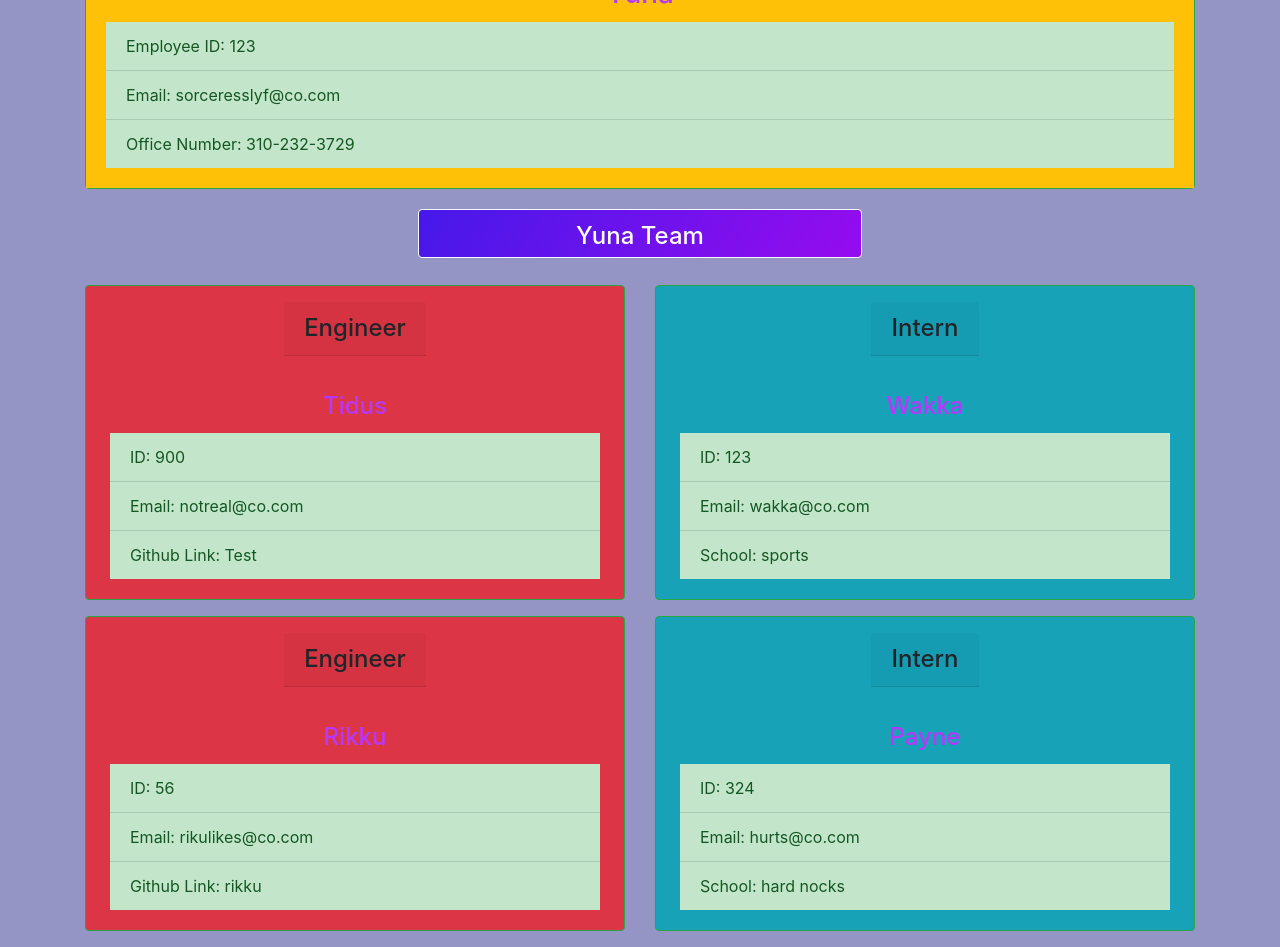
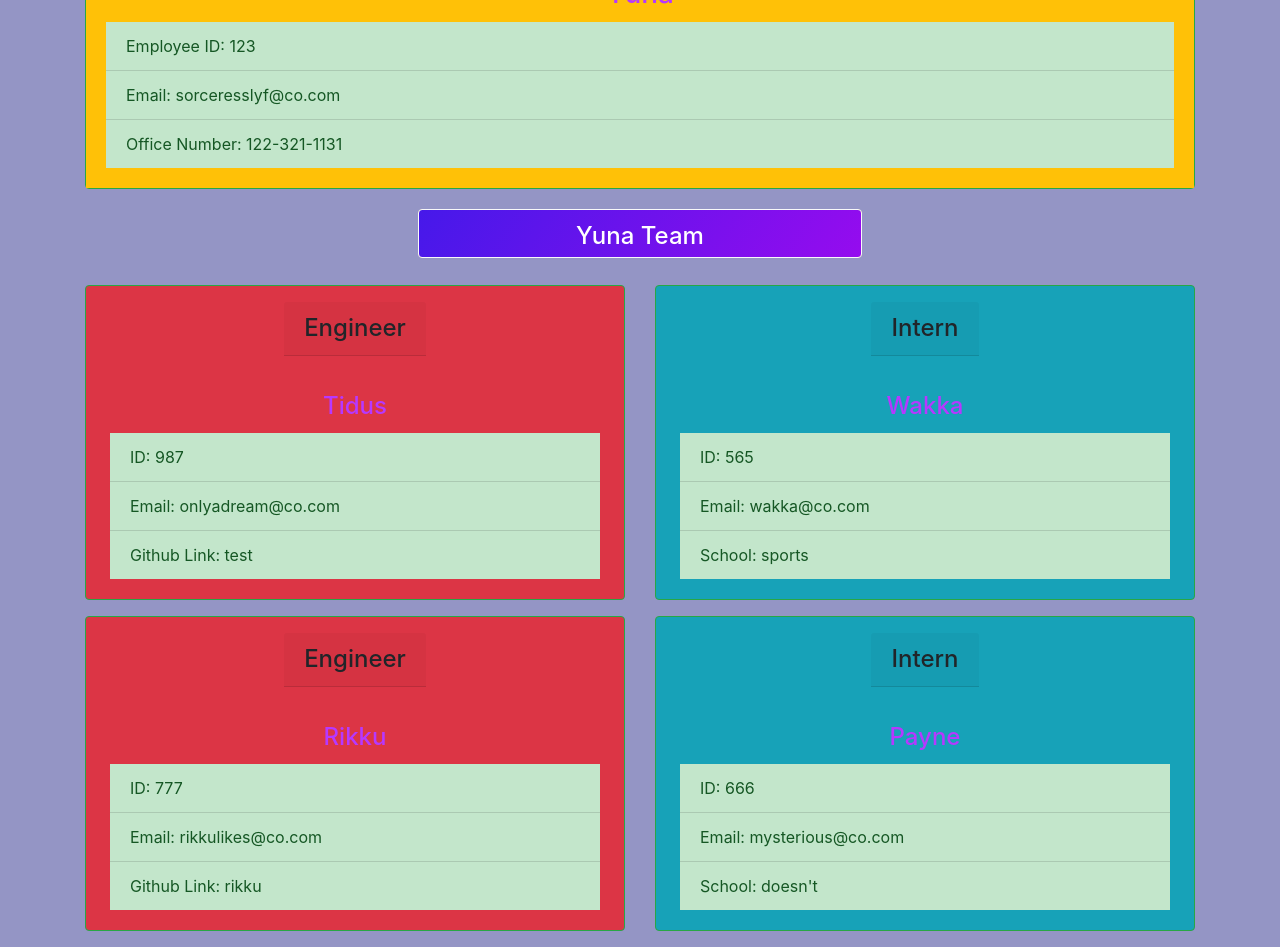
Before and after one commit to Badjuju666/Team-Contact-Page-Gen, a website: page index.html in a window 1280 px wide. Shown: the part 180-1127 px from the top of the page. Drawn offline with nearby package versions, Linux system fonts and the light colour scheme.

Commit message:
there there

```diff
--- a/index.html
+++ b/index.html
@@ -23,7 +23,7 @@
                 <div class="list-group border-dark list-group-flush">
                     <a class="list-group-item list-group-item-action list-group-item-success">Employee ID: 123</a>
                     <a class="list-group-item list-group-item-action list-group-item-success" href="mailto:sorceresslyf@co.com">Email: sorceresslyf@co.com</a>
-                    <a class="list-group-item list-group-item-action list-group-item-success">Office Number: 310-232-3729</a>
+                    <a class="list-group-item list-group-item-action list-group-item-success">Office Number: 122-321-1131</a>
                 </div>
             </div>
             <div class="rounded wrapper text-white bg-warning bg-gradient d-flex justify-content-around border border-light card-footer">
@@ -40,8 +40,8 @@
                 <div class="card-body bg-danger mt-3 mx-2 px-3">
                     <h4 id="purp" class="card-title text-center">Tidus</h4>
                     <div class="list-group border-dark list-group-flush">
-                        <a class="list-group-item list-group-item-action list-group-item-success">ID:        900</a>
-                        <a class="list-group-item list-group-item-action list-group-item-success" href="mailto:notreal@co.com">Email: notreal@co.com</a><a class="list-group-item list-group-item-action list-group-item-success" href="https://github.com/Test" target="_blank"> Github Link: Test</a>
+                        <a class="list-group-item list-group-item-action list-group-item-success">ID:        987</a>
+                        <a class="list-group-item list-group-item-action list-group-item-success" href="mailto:onlyadream@co.com">Email: onlyadream@co.com</a><a class="list-group-item list-group-item-action list-group-item-success" href="https://github.com/test" target="_blank"> Github Link: test</a>
                     </div>
                 </div>
             </div>
@@ -54,7 +54,7 @@
                 <div class="card-body bg-info mt-3 mx-2 px-3">
                     <h4 id="purp" class="card-title text-center">Wakka</h4>
                     <div class="list-group border-dark list-group-flush">
-                        <a class="list-group-item list-group-item-action list-group-item-success">ID:        123</a>
+                        <a class="list-group-item list-group-item-action list-group-item-success">ID:        565</a>
                         <a class="list-group-item list-group-item-action list-group-item-success" href="mailto:wakka@co.com">Email: wakka@co.com</a><a class="list-group-item list-group-item-action list-group-item-success">School: sports</a>
                     </div>
                 </div>
@@ -68,8 +68,8 @@
                 <div class="card-body bg-danger mt-3 mx-2 px-3">
                     <h4 id="purp" class="card-title text-center">Rikku</h4>
                     <div class="list-group border-dark list-group-flush">
-                        <a class="list-group-item list-group-item-action list-group-item-success">ID:        56</a>
-                        <a class="list-group-item list-group-item-action list-group-item-success" href="mailto:rikulikes@co.com">Email: rikulikes@co.com</a><a class="list-group-item list-group-item-action list-group-item-success" href="https://github.com/rikku" target="_blank"> Github Link: rikku</a>
+                        <a class="list-group-item list-group-item-action list-group-item-success">ID:        777</a>
+                        <a class="list-group-item list-group-item-action list-group-item-success" href="mailto:rikkulikes@co.com">Email: rikkulikes@co.com</a><a class="list-group-item list-group-item-action list-group-item-success" href="https://github.com/rikku" target="_blank"> Github Link: rikku</a>
                     </div>
                 </div>
             </div>
@@ -82,8 +82,8 @@
                 <div class="card-body bg-info mt-3 mx-2 px-3">
                     <h4 id="purp" class="card-title text-center">Payne</h4>
                     <div class="list-group border-dark list-group-flush">
-                        <a class="list-group-item list-group-item-action list-group-item-success">ID:        324</a>
-                        <a class="list-group-item list-group-item-action list-group-item-success" href="mailto:hurts@co.com">Email: hurts@co.com</a><a class="list-group-item list-group-item-action list-group-item-success">School: hard nocks</a>
+                        <a class="list-group-item list-group-item-action list-group-item-success">ID:        666</a>
+                        <a class="list-group-item list-group-item-action list-group-item-success" href="mailto:mysterious@co.com">Email: mysterious@co.com</a><a class="list-group-item list-group-item-action list-group-item-success">School: doesn't</a>
                     </div>
                 </div>
             </div>
```
Also changed, not shown: README.md, final-product.png.
